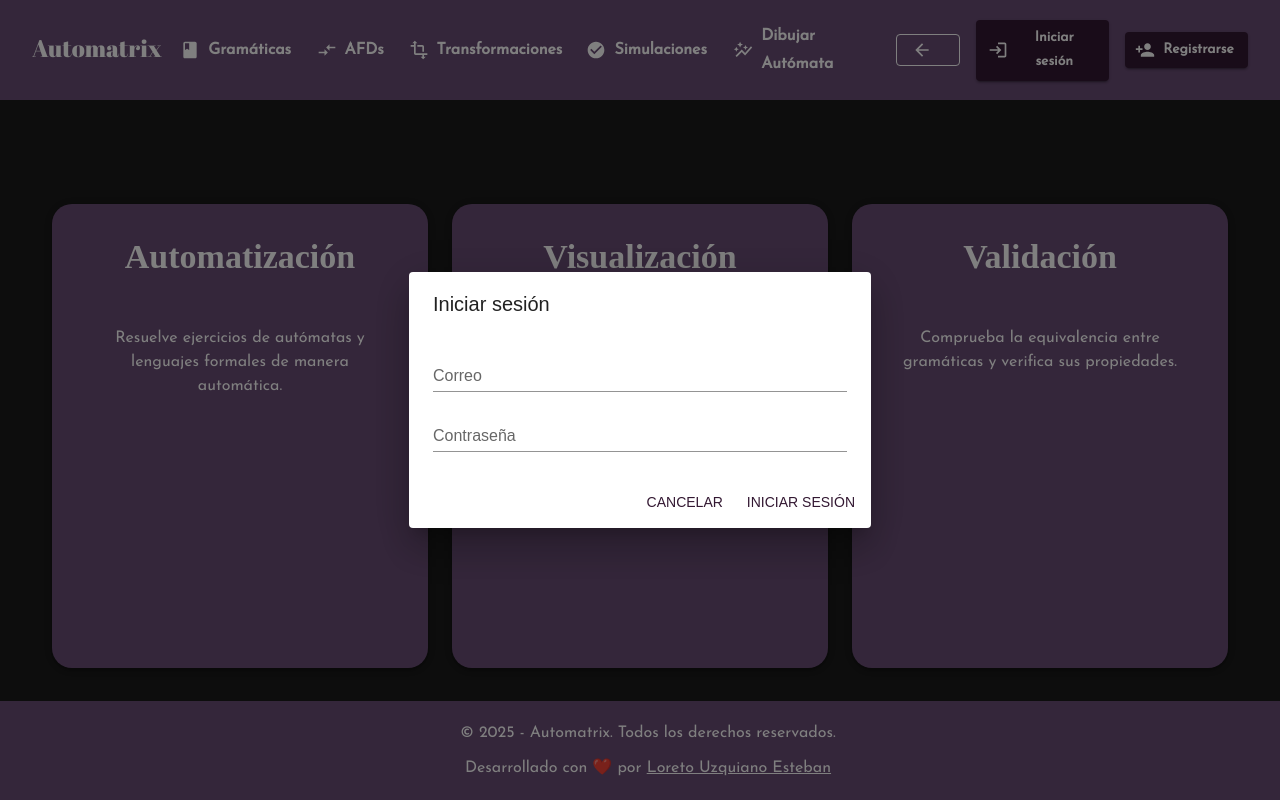
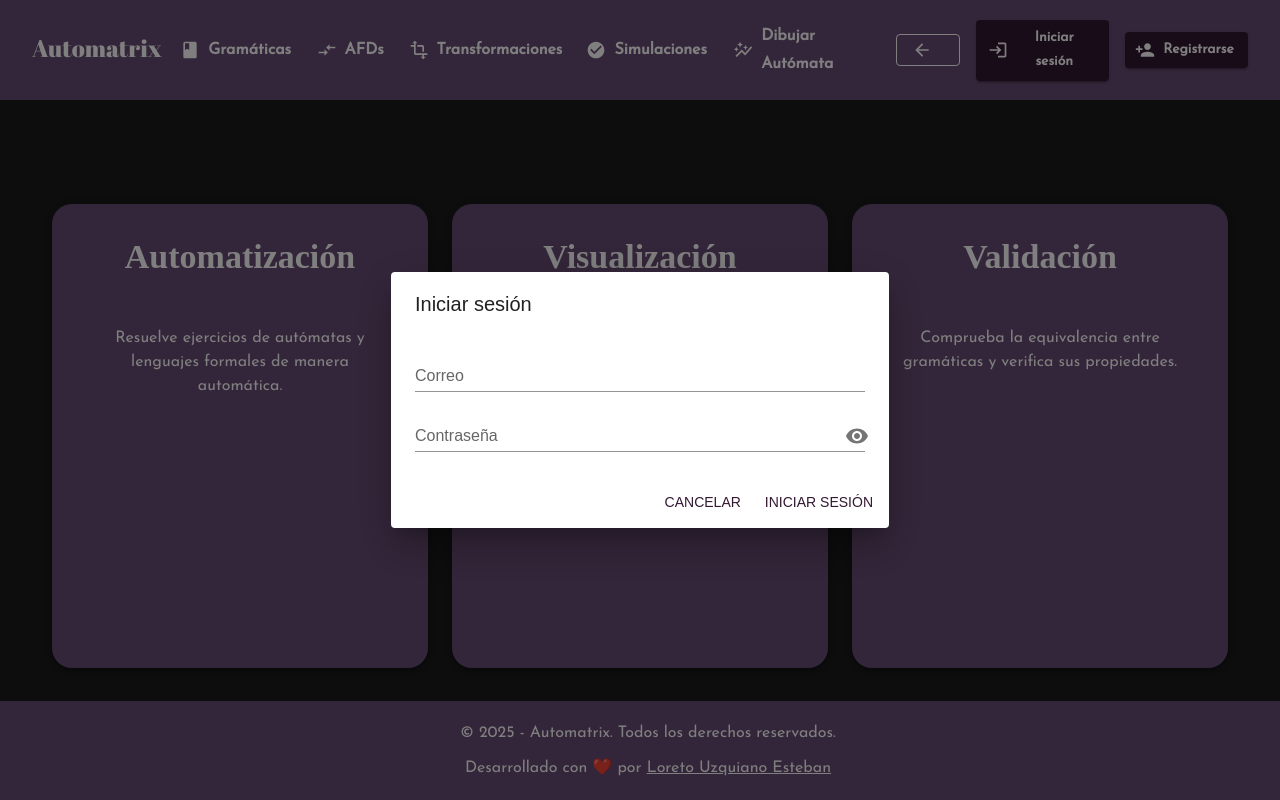
Before and after one commit to loreeue/TFG-Automatrix, a React (Create React App) app in the folder frontend/: page / in a window 1280 px wide. Both pictures are taken after a click on the button "Iniciar sesión". Built offline with nearby package versions, Linux system fonts and the light colour scheme; a web font is replaced by a local one.

Commit message:
Ojo contraseña + logout

```diff
--- a/frontend/src/components/Header.js
+++ b/frontend/src/components/Header.js
@@ -9,7 +9,10 @@ import AutoGraphIcon from "@mui/icons-material/AutoGraph";
 import ArrowBackIcon from "@mui/icons-material/ArrowBack";
 import LoginIcon from "@mui/icons-material/Login";
 import PersonAddIcon from "@mui/icons-material/PersonAdd";
+import { Visibility, VisibilityOff } from "@mui/icons-material";
+import LogoutIcon from "@mui/icons-material/Logout";
 import { useTheme } from "@mui/material/styles";
+import { InputAdornment, IconButton } from "@mui/material";
 import "@fontsource/abril-fatface";
 
 const Header = () => {
@@ -23,6 +26,7 @@ const Header = () => {
     const [email, setEmail] = useState(""); // Para los campos del login/registro
     const [password, setPassword] = useState(""); // Para los campos del login/registro
     const [isClicked, setIsClicked] = useState(false);
+	const [showPassword, setShowPassword] = useState(false);
 
     const handleAutomatrixClick = () => {
         setIsClicked(true);
@@ -95,6 +99,11 @@ const Header = () => {
     const handleCloseErrorDialog = () => {
         setOpenErrorDialog(false);
         navigate("/");
+    };
+
+	const handleLogout = () => {
+		setUserName(""); // Elimina el mensaje de bienvenida
+		navigate("/"); // Redirige al usuario a la página principal
 	};
 
     return (
@@ -233,9 +242,24 @@ const Header = () => {
 
                 {/* Nombre del usuario en el header si está autenticado */}
                 {userName && (
+					<>
 						<span style={{ fontSize: "1rem", fontWeight: "bold" }}>
 							Bienvenid@, {userName}
 						</span>
+						<Button
+							variant="contained"
+							color="secondary"
+							startIcon={<LogoutIcon />}
+							sx={{
+								fontWeight: "bold",
+								textTransform: "none",
+								"&:hover": { backgroundColor: theme.palette.primary.main },
+								fontFamily: "'Josefin Sans', sans-serif",
+							}}
+							onClick={handleLogout}
+						>
+						</Button>
+					</>
 				)}
 
                 {/* Botones de Iniciar sesión y Registrarse */}
@@ -292,11 +316,20 @@ const Header = () => {
                     <TextField
 						margin="dense"
 						label="Contraseña"
-                        type="password"
+						type={showPassword ? "text" : "password"} // Alterna entre text y password
 						fullWidth
 						variant="standard"
 						value={password}
 						onChange={(e) => setPassword(e.target.value)}
+						InputProps={{
+							endAdornment: (
+								<InputAdornment position="end">
+									<IconButton onClick={() => setShowPassword(!showPassword)} edge="end">
+										{showPassword ? <VisibilityOff /> : <Visibility />}
+									</IconButton>
+								</InputAdornment>
+							)
+						}}
 					/>
                     {!isLogin && (
                         <TextField
```
Also changed, not shown: 15 other files (tests, documents, lock files or other folders). Lines whose indentation alone changed are shown as unchanged.
